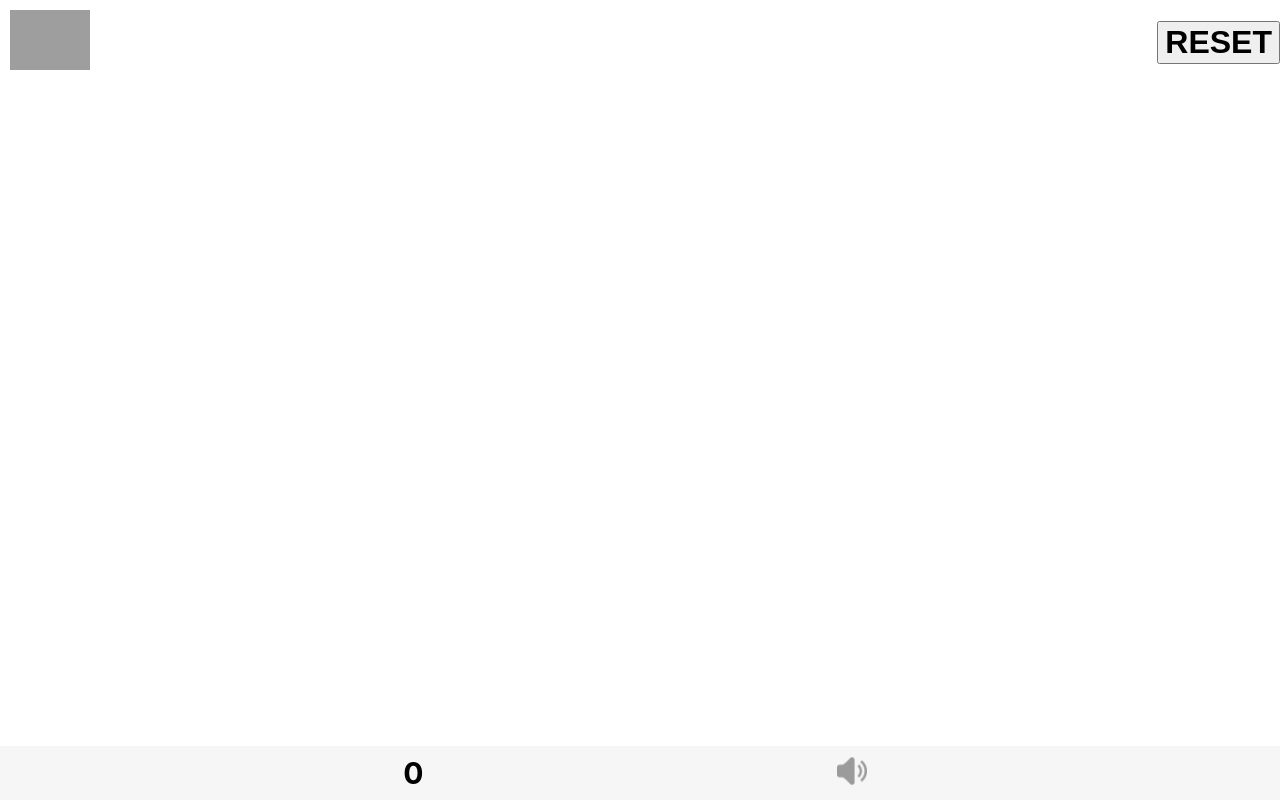
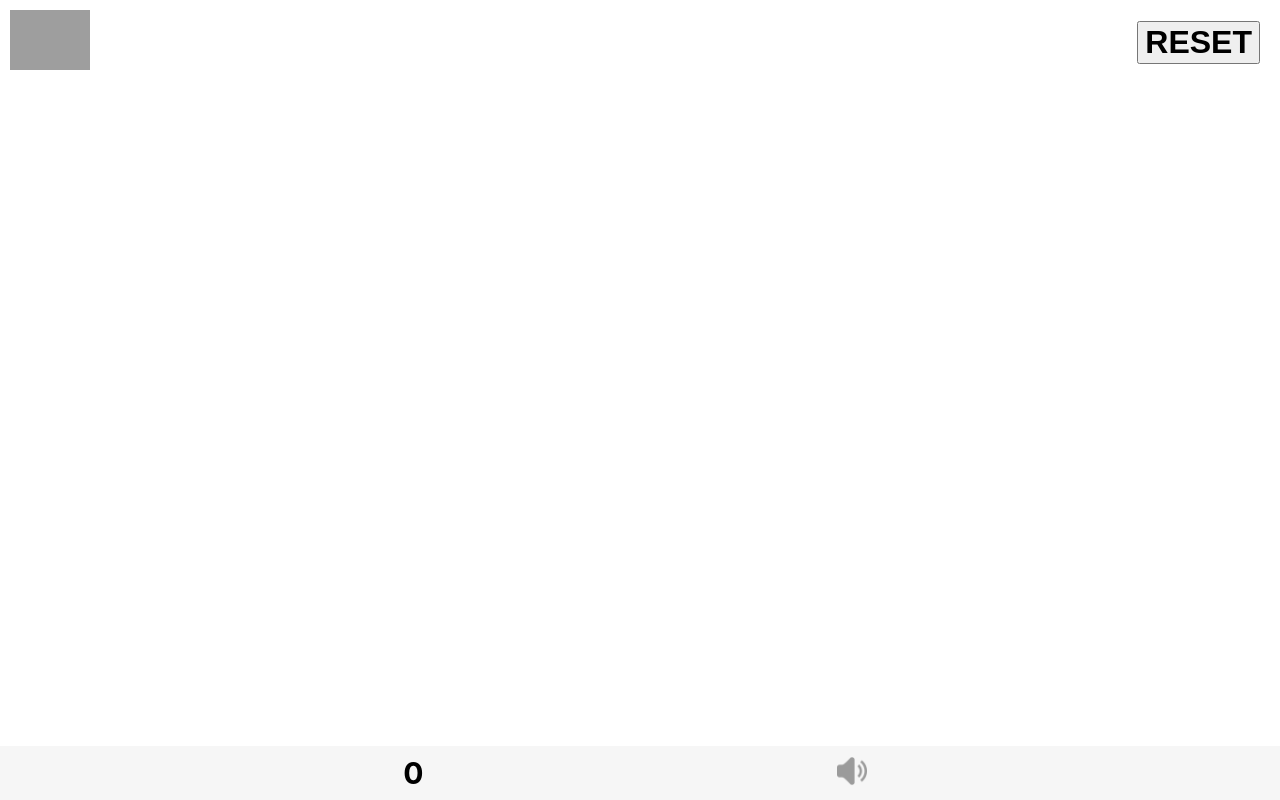
Before and after one commit to jamiehaywood/HeartsPointsTracker, a React (Create React App) app: page / in a window 1280 px wide. Built offline with nearby package versions, Linux system fonts and the light colour scheme; grey boxes are pictures that could not be loaded.

Commit message:
added padding to reset button

```diff
--- a/src/Atoms/ResetButton.js
+++ b/src/Atoms/ResetButton.js
@@ -3,7 +3,7 @@ import React, { Component } from 'react';
 class ResetButton extends Component {
     render() {
         return (
-            <div style={{textAlign:"center"}} >
+            <div style={{textAlign:"center", paddingRight:"20px"}} >
                 <button type="button" onClick={this.props.resetButton} style={{fontSize:"2em", fontWeight:"bold", cursor:"pointer", textAlign:"center"}}>RESET</button>
             </div>
         );
```
